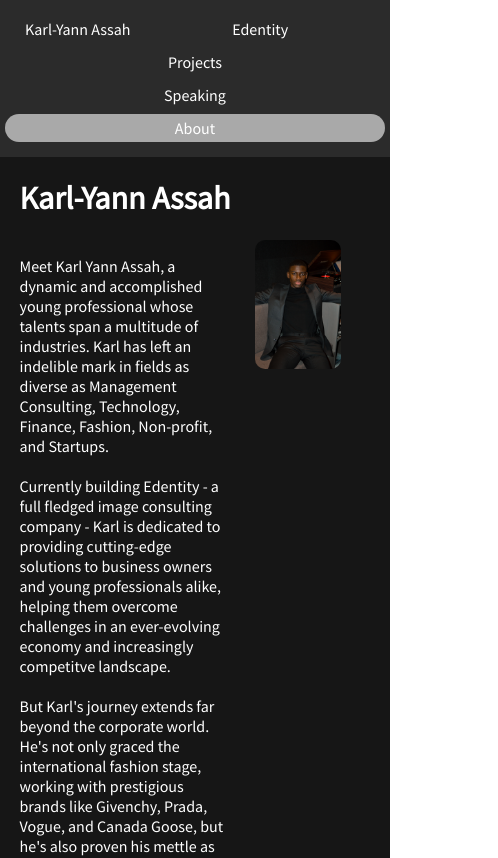
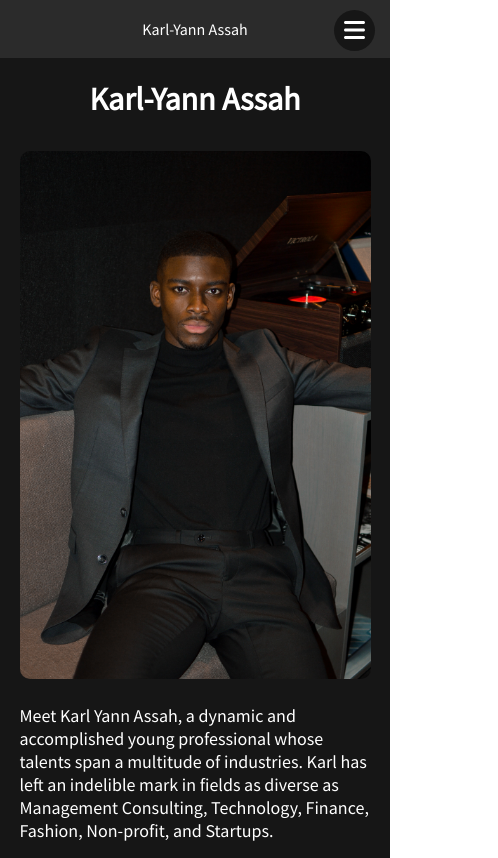
Before and after one commit to akeem-the-dream/karl-portfolio, a React (Create React App) app: page /about in a window 390 px wide. Shown: the top 858 px of the page, 498 px wide, since content can reach past the window. Built offline with nearby package versions, Linux system fonts and the light colour scheme.

Commit message:
finish main implement

```diff
--- a/package.json
+++ b/package.json
@@ -15,6 +15,7 @@
     "@testing-library/user-event": "^13.5.0",
     "animate.css": "^4.1.1",
     "emailjs-com": "^3.2.0",
+    "jquery": "^3.7.1",
     "react": "^18.2.0",
     "react-bootstrap": "^2.9.1",
     "react-dom": "^18.2.0",
--- a/src/App.js
+++ b/src/App.js
@@ -1,7 +1,7 @@
-import React from "react";
+import React, { useEffect } from "react";
 import { legacy_createStore as createStore } from "redux";
 import { Provider, connect } from "react-redux";
-import { BrowserRouter, Routes, Route } from "react-router-dom";
+import { BrowserRouter, Routes, Route, useLocation } from "react-router-dom";
 import "./App.css";
 import { NavBar } from "./components/NavBar";
 import { Footer } from "./components/Footer";
@@ -14,7 +14,7 @@ import { mapStateToProps, mapDispatchToProps } from "./store/Selector";
 import { storeReducer } from "./store/Reducer";
 const store = createStore(storeReducer);
 
-const Components = ({ Darkmode, toggle, displayModal, modalInfo }) => {
+const Components = ({}) => {
   return (
     <div className="App">
       <BrowserRouter>
--- a/src/components/About.css
+++ b/src/components/About.css
@@ -51,3 +51,21 @@
     border-radius: 20px;
     margin: 0 10px 10px 0
 }
+
+@media screen and (max-width: 480px) {
+    .about {
+        align-items: center;
+    }
+
+    .about-desc {
+        align-items: center;
+        flex-direction: column-reverse;
+    }
+
+    .about-desc p,
+    .about-img {
+        width: 100%;
+        margin: 10px 0;
+        font-size: 18px;
+    }
+}
--- a/src/components/Edentity.css
+++ b/src/components/Edentity.css
@@ -118,3 +118,21 @@
     font-size: 40px;
     font-weight: 400;
 }
+
+@media screen and (max-width: 480px) {
+    .edentity-header {
+        width: 100%;
+        align-items: center;
+    }
+
+    .edentity-text,
+    .edentity-img {
+        width: 100%;
+    }
+    .edentity-body {
+        flex-direction: column-reverse;
+    }
+    .footer-btn a {
+        width: 370px;
+    }
+}
--- a/src/components/Footer.css
+++ b/src/components/Footer.css
@@ -37,6 +37,7 @@
     list-style: none;
     justify-content: space-evenly;
     flex-wrap: nowrap;
+    padding: 0;
 }
 
 .footer-social-wrapper .footer-social li a {
@@ -67,6 +68,8 @@
 .email-contact {
     width: 50%;
 }
+
+
 
 .contact-wrapper {
 
@@ -207,3 +210,28 @@
 .footer-calendar abbr {
     text-decoration: none;
 }
+
+@media only screen and (max-width: 480px) {
+
+    .email-contact,
+    .social-contact {
+        width: 100%;
+    }
+
+    .contact-form {
+        flex-direction: column;
+
+    }
+
+    .contact-form-btn button {
+        width: 100%;
+    }
+
+    .contRow input {
+        font-size: 15px;
+    }
+
+    .footer-wrapper {
+        padding: 2vh 2vh 5vh;
+    }
+}
--- a/src/components/Footer.js
+++ b/src/components/Footer.js
@@ -135,7 +135,7 @@ export const Footer = () => {
                     type="tel"
                     value={formDetails.phone}
                     pattern="[0-9]{3}-[0-9]{3}-[0-9]{4}"
-                    placeholder="Phone number(999-999-9999)*"
+                    placeholder="Phone #(999-999-9999)*"
                     onChange={(e) => onFormUpdate("phone", e.target.value)}
                   />
                 </div>
@@ -144,7 +144,7 @@ export const Footer = () => {
                     required
                     type="text"
                     value={formDetails.crowdSize}
-                    placeholder="What is the audience size?*"
+                    placeholder="The audience size?*"
                     onChange={(e) => onFormUpdate("crowdSize", e.target.value)}
                   />
                 </div>
@@ -186,7 +186,7 @@ export const Footer = () => {
               <textarea
                 rows="1"
                 value={formDetails.message}
-                placeholder="Any other notes/questions?"
+                placeholder="notes/questions?"
                 onChange={(e) => onFormUpdate("message", e.target.value)}
               ></textarea>
             </div>
--- a/src/components/NavBar.css
+++ b/src/components/NavBar.css
@@ -3,6 +3,9 @@ body {
 }
 
 .topnav {
+    display: flex;
+    flex-direction: row-reverse;
+    justify-content: space-between;
     position: relative;
     margin: 0;
     width: 100%;
@@ -13,17 +16,14 @@ body {
     padding: 10px 0;
 }
 
-.nav-logo {
+.nav-logo li {
     float: left !important;
 
 }
 
-.nav-logo:first-child {
-    margin-left: 15px;
-}
 
-.nav-logo:first-child {
-    margin-left: 15px;
+.nav-logo li {
+    margin: 5px 5px 5px 15px !important;
 }
 
 ul.topnav {
@@ -66,14 +66,54 @@ ul.topnav li.right {
     margin-right: 15px;
 }
 
-@media screen and (max-width: 600px) {
-
-    ul.topnav li.right,
-    ul.topnav li {
-        float: none;
-    }
-}
 
 .active {
     background-color: darkgray
 }
+
+.bar-menu {
+    display: none;
+    font-size: 24px;
+    position: absolute;
+    top: 0px;
+    right: 15px;
+    padding: 5px 10px;
+    border-radius: 30px;
+    background-color: rgb(22, 22, 22);
+    color: white;
+    position: absolute;
+    top: 10px;
+    right: 15px;
+}
+
+
+
+@media screen and (max-width: 480px) {
+
+    ul.topnav li.right,
+    ul.topnav li {
+        float: none !important;
+        margin: 5px 115px !important;
+    }
+
+    .topnav {
+        flex-direction: column-reverse;
+    }
+
+    .bar-menu {
+        display: block;
+    }
+
+    .disable {
+        display: none;
+        transition: display 1s;
+        transition-timing-function: ease-in-out;
+    }
+
+    .enable {
+        display: flex;
+        flex-direction: column-reverse;
+        transition: display 1s;
+        transition-timing-function: ease-in-out;
+    }
+}
--- a/src/components/NavBar.js
+++ b/src/components/NavBar.js
@@ -1,18 +1,20 @@
 import { Outlet, Link, useLocation } from "react-router-dom";
+import { useEffect, useState } from "react";
+import { FontAwesomeIcon } from "@fortawesome/react-fontawesome";
+import { faBars } from "@fortawesome/free-solid-svg-icons";
+
 import "./NavBar.css";
 
 export const NavBar = () => {
+  useEffect(() => {
+    window.scrollTo(0, 0);
+  }, [useLocation().pathname]);
+
+  const [status, setStatus] = useState(true);
   return (
     <>
       <ul className="topnav">
-        <li className="nav-logo">
-          <Link
-            className={`${useLocation().pathname === "/" ? "active" : ""}`}
-            to="/"
-          >
-            Karl-Yann Assah
-          </Link>
-        </li>
+        <div className={status === true ? "disable" : "enable"}>
           <li>
             <Link
               className={`${
@@ -53,6 +55,25 @@ export const NavBar = () => {
               About
             </Link>
           </li>
+        </div>
+        <div className="nav-logo">
+          <li>
+            <Link
+              className={`${useLocation().pathname === "/" ? "active" : ""}`}
+              to="/"
+            >
+              Karl-Yann Assah
+            </Link>
+          </li>
+          <div
+            className="bar-menu"
+            onClick={() => {
+              setStatus(!status);
+            }}
+          >
+            <FontAwesomeIcon icon={faBars} />
+          </div>
+        </div>
       </ul>
       <Outlet />
     </>
--- a/src/components/Project.css
+++ b/src/components/Project.css
@@ -119,3 +119,22 @@
     visibility: visible;
     margin: 20px 0 0 0;
 }
+
+@media screen and (max-width: 480px) {
+    .project {
+        align-items: center;
+    }
+
+    .project-row {
+        flex-direction: column;
+        align-items: center;
+    }
+
+    .pvsa-img-4,
+    .pvsa-img-3,
+    .pvsa-img-2,
+    .pvsa-img-1 {
+        margin: 1vh 0;
+        width: 100%;
+    }
+}
--- a/src/components/Project.js
+++ b/src/components/Project.js
@@ -1,6 +1,13 @@
 import "./Project.css";
+import $ from "jquery";
+import { useState } from "react";
 
 export const Project = () => {
+  const [width, setWith] = useState(window.screen.width);
+
+  $(window).resize(function () {
+    setWith(window.screen.width);
+  });
   return (
     <div className="project">
       <div className="project-header">
@@ -26,7 +33,12 @@ export const Project = () => {
           </p>
         </div>
       </div>
-      <div className="project-row">
+      <div
+        className="project-row"
+        style={{
+          flexDirection: width < 481 ? "column-reverse" : "",
+        }}
+      >
         <div className="project-desc">
           <span>Diversity Business League l DBL</span>
           <p>
@@ -60,7 +72,12 @@ export const Project = () => {
           </p>
         </div>
       </div>
-      <div className="project-row">
+      <div
+        className="project-row"
+        style={{
+          flexDirection: width < 481 ? "column-reverse" : "",
+        }}
+      >
         <div className="project-desc">
           <span>Books for Africa</span>
           <p>
--- a/src/components/Speaking.css
+++ b/src/components/Speaking.css
@@ -152,3 +152,38 @@
     box-shadow: 0px 10px 20px 2px rgba(0, 0, 0, 0.25);
     transition: all 0.2s ease-in-out;
 }
+
+@media screen and (max-width: 480px) {
+    .speaking-header {
+        display: flex;
+        justify-content: center;
+    }
+
+    .speaking-info-row {
+        flex-direction: column;
+    }
+
+    .speaking-news-block {
+        width: 100%;
+    }
+
+    .speaking-info-row-wrapper {
+        height: auto;
+    }
+
+    .speaking-news-desc p {
+        font-size: 16px;
+    }
+
+    .speaking-news-vid {
+        height: 25vh;
+    }
+
+    .speaking-footer-wrapper p {
+        font-size: 18px;
+    }
+
+    .speaking-quote-row p {
+        font-size: 24px;
+    }
+}
```
Also changed, not shown: src/components/Home.css (+80 -1 lines), 1 other file (tests, documents, lock files or other folders). Lines whose indentation alone changed are shown as unchanged.
